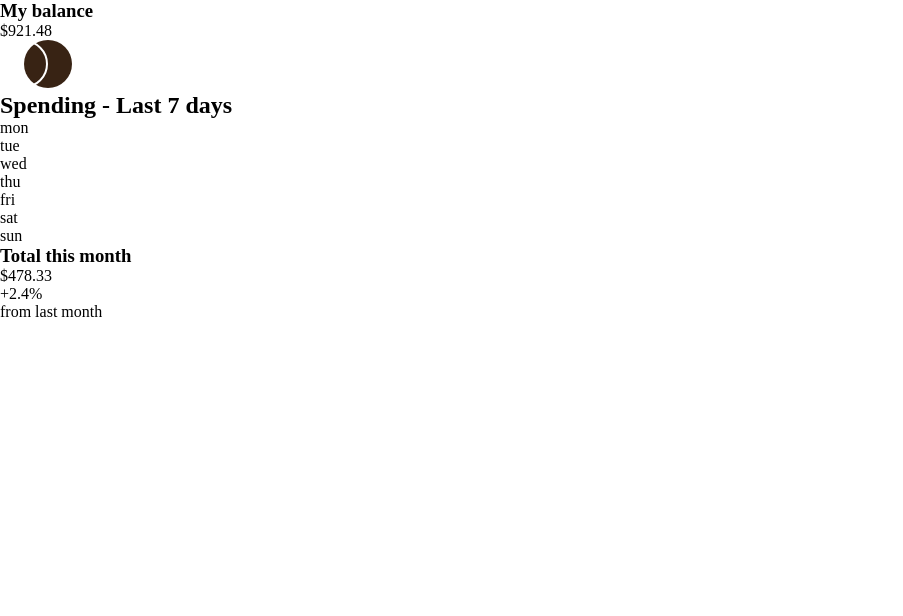
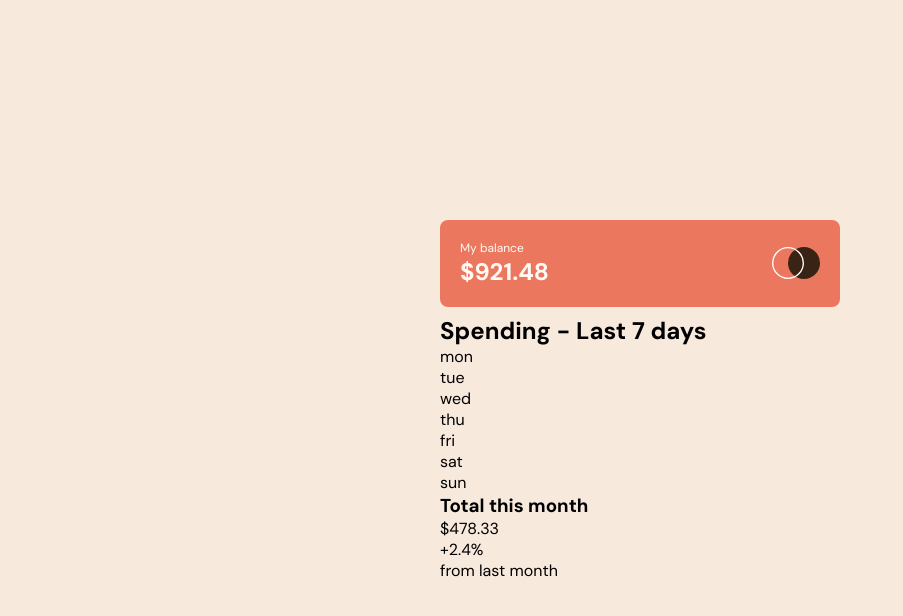
Before and after one commit to debse/expenses-chart, a plain HTML site: page index.html in a window 1280 px wide. Shown: the whole page, without its empty margins (0-903 px from the left). Drawn offline with Linux system fonts and the light colour scheme.

Commit message:
add styled balance section

```diff
--- a/css/main.css
+++ b/css/main.css
@@ -1,3 +1,17 @@
+:root {
+  --clr-primary-red: hsl(10, 79%, 65%);
+  --clr-primary-cyan: hsl(186, 34%, 60%);
+  --clr-neutral-cream: hsl(27, 66%, 92%);
+  --clr-neutral-orange: hsl(33, 100%, 98%);
+  --clr-neutral-brown-dark: hsl(25, 47%, 15%);
+  --clr-neutral-brown-medium: hsl(28, 10%, 53%);
+
+  --ff-primary: "DM Sans", sans-serif;
+
+  --fw-normal: 400;
+  --fw-bold: 700;
+}
+
 *,
 *::after,
 *::before {
@@ -5,3 +19,46 @@
   padding: 0;
   box-sizing: border-box;
 }
+body {
+  font-family: var(--ff-primary);
+  background-color: var(--clr-neutral-cream);
+}
+
+main {
+  min-height: 100vh;
+  min-width: 375px;
+  display: flex;
+  flex-direction: column;
+  justify-content: center;
+  align-items: center;
+}
+
+.component {
+  width: min(95%, 25rem);
+}
+
+.balance {
+  color: var(--clr-neutral-orange);
+  background-color: var(--clr-primary-red);
+  padding: 1.25rem;
+  border-radius: 0.5rem;
+  margin-bottom: 0.5rem;
+  display: flex;
+  flex-direction: row;
+  justify-content: space-between;
+  align-items: center;
+}
+
+.balance h3 {
+  font-weight: var(--ff-primary);
+  font-size: 0.75rem;
+}
+
+.balance .amount {
+  font-weight: var(--fw-bold);
+  font-size: 1.5rem;
+}
+
+.balance img {
+  height: 32px;
+}
--- a/index.html
+++ b/index.html
@@ -24,7 +24,7 @@
         <div class="balance">
           <div>
             <h3>My balance</h3>
-            <div class="balance">$921.48</div>
+            <div class="amount">$921.48</div>
           </div>
           <img src="./img/logo.svg" alt="logo" />
         </div>
```
